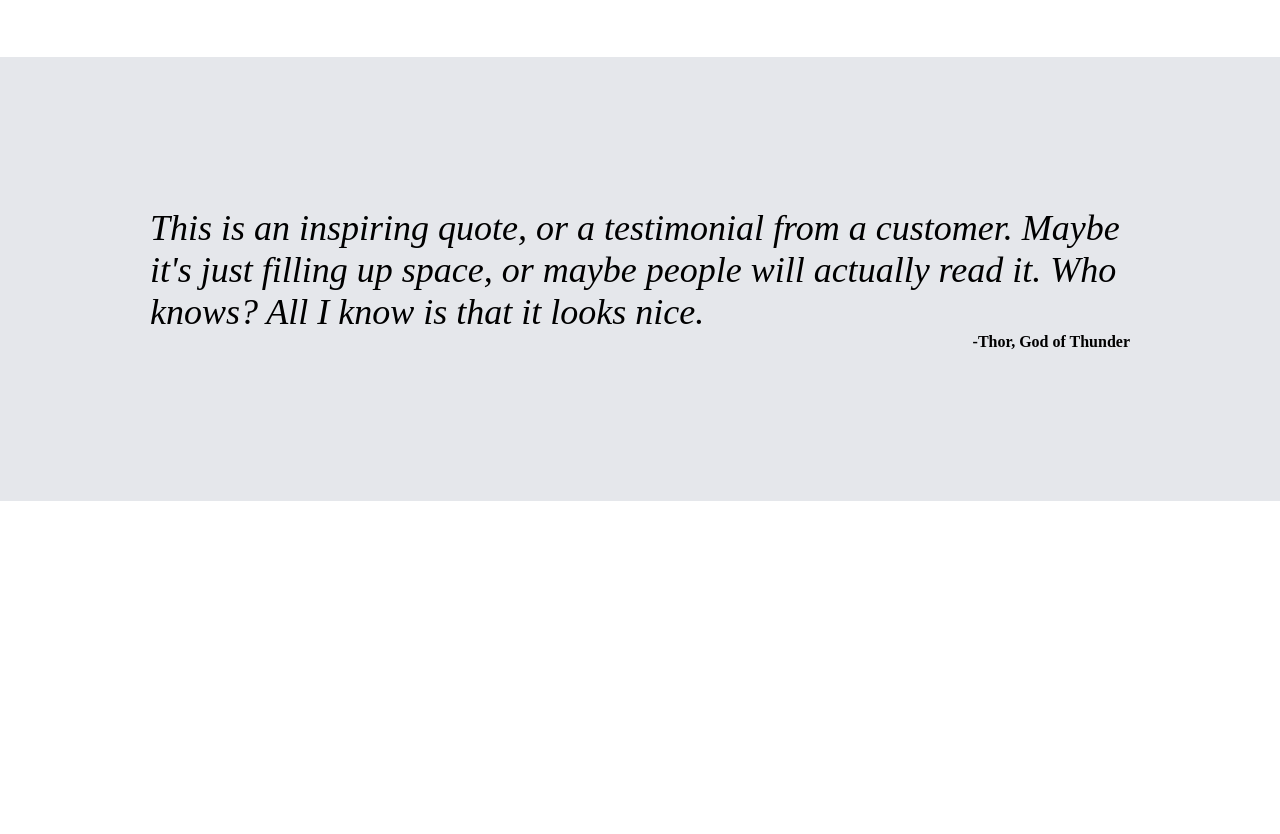
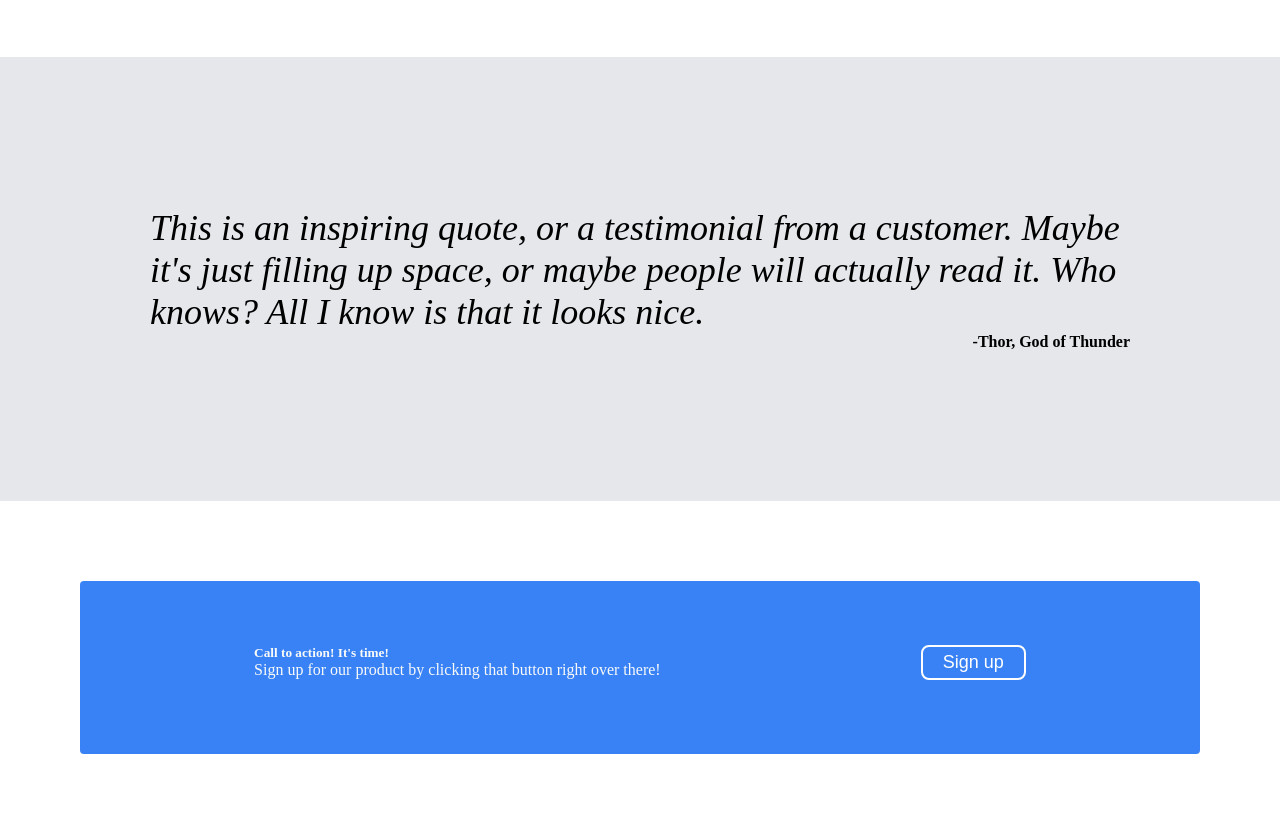
Before and after one commit to iHarshMakwana/Project-Landing-Page, a plain HTML site: page index.html in a window 1280 px wide. Shown: the part 770-1604 px from the top of the page. Before the commit the page ends 1271 px from the top, so only its background shows below. Drawn offline with Linux system fonts and the light colour scheme.

Commit message:
Final Commit

```diff
--- a/index.html
+++ b/index.html
@@ -60,6 +60,20 @@
         <span class="author">-Thor, God of Thunder</span>
     </div>
 
+    <div class="section3">
+        <div class="call">
+            <div>
+                <h5>Call to action! It's time!</h5>
+                <span>Sign up for our product by clicking that button right over there!</span>
+            </div>
+            <button class="bt2">
+                Sign up
+            </button>
+
+        </div>
+
+
+    </div>
 
 </body>
 <footer></footer>
--- a/style.css
+++ b/style.css
@@ -134,3 +134,28 @@ span{
     align-self: flex-end;
 
 }
+
+/* Call To action*/
+.section3{
+    padding: 80px 80px;
+}
+.call{
+    background-color: #3882F6;
+    border-radius: 4px;
+    color: #F9FAF8;
+    display: flex;
+    padding: 44px;
+    justify-content: space-around;
+
+}
+
+.bt2{
+    padding:5px 20px;
+    border-radius: 8px;
+    border-radius: 8px;
+    border: 2px solid white;
+}
+
+h5{
+    margin-top: 20px;
+}
```
